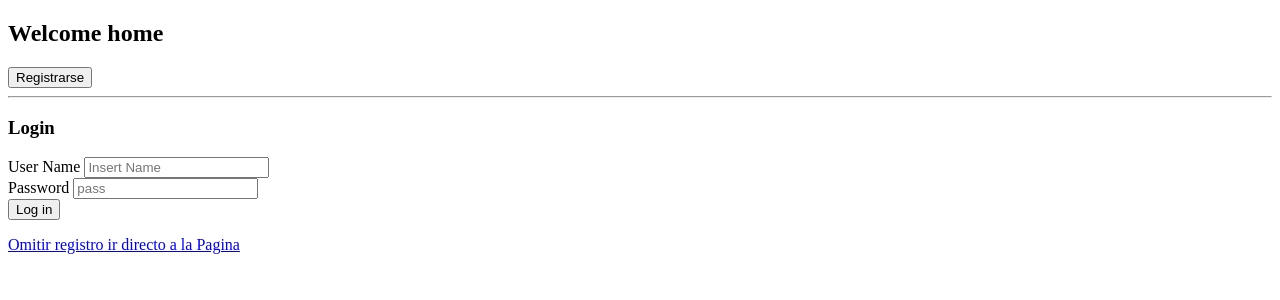
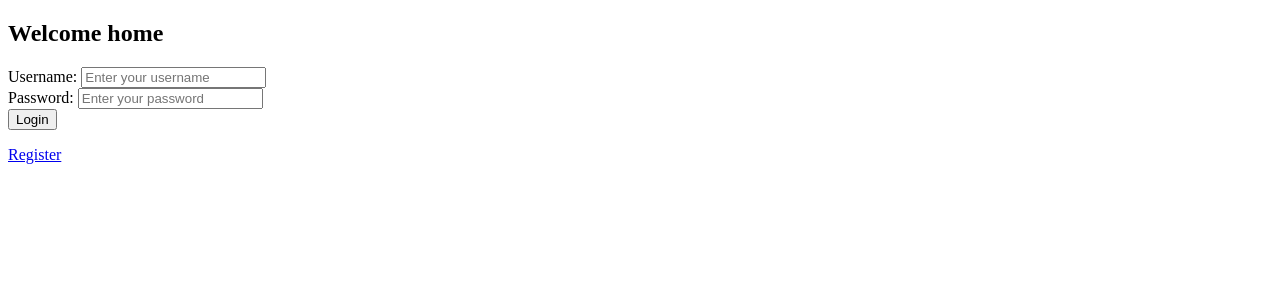
Before and after one commit to Bemontx/Web_Pets, a Django app: page / in a window 1280 px wide. Shown: the top 300 px of the page. Run offline with Django 5.2, Linux system fonts and the light colour scheme.

Commit message:
update login

```diff
--- a/app/urls.py
+++ b/app/urls.py
@@ -1,9 +1,8 @@
-from django.urls import path, include
-from .views import IndexView, HomeView
+from django.urls import path
+from .views import IndexView, HomeView, RegisterView
 
 urlpatterns = [
-    path('', HomeView.as_view({'get': 'home', 'post':'register'}), name='home'),
+    path('', HomeView.as_view({'get': 'home', 'post': 'home'}), name='home'),
     path('index/', IndexView.as_view({'get': 'list'}), name='index'),
-    path('register/', HomeView.as_view({'post':'register'}), name='register'),
-    path('login/', HomeView.as_view({'post':'login'}), name='login'),
+    path('register/', RegisterView.as_view({'get': 'register', 'post': 'register'}), name='register'),
 ]
--- a/app/views.py
+++ b/app/views.py
@@ -10,7 +10,18 @@ from .models import Users
 class HomeView(viewsets.ViewSet):
 
     def home(self, request):
+        if request.method == 'POST':
+            username = request.POST.get('username')
+            password = request.POST.get('password')
+            user = authenticate(request, username=username, password=password)
+            if user is not None:
+                login(request, user)
+                return redirect('index')
+            else:
+                return render(request, 'home.html', {'error': 'Invalid credentials'})
         return render(request, 'home.html')
+
+class RegisterView(viewsets.ViewSet):
 
     def register(self, request):
         if request.method == 'POST':
@@ -35,20 +46,6 @@ class HomeView(viewsets.ViewSet):
 
         return render(request, 'register.html', {'serializer': serializer})
 
-    def login(self,request):
-        if request.method == 'POST':
-            username = request.POST.get('username')
-            password = request.POST.get('password')
-            user = authenticate(request, username=username,password=password)
-            if user is not None:
-                login(request, user)
-                return redirect('index')
-            else:
-                return render(request, 'home.html', {'error':'Invalid Credentials'})
-
-        return render(request,'home.html')
-
-
 class IndexView(viewsets.ViewSet):
     permission_classes = [AllowAny]
     authentication_classes = [authentication.SessionAuthentication]
--- a/templates/home.html
+++ b/templates/home.html
@@ -10,30 +10,23 @@
 <body>
     <h2>Welcome home</h2>
 
-    {% block content%}
+    {% block content %}
     <form action="{% url 'home' %}" method="post">
         {% csrf_token %}
-        {{ serializer.as_p }}
-        <input type="submit" value="Registrarse">
+        <label for="id_username">Username:</label>
+        <input type="text" id="id_username" name="username" placeholder="Enter your username" required>
+        <br>
+        <label for="id_password">Password:</label>
+        <input type="password" id="id_password" name="password" placeholder="Enter your password" required>
+        <br>
+        <input type="submit" value="Login">
     </form>
 
-    <hr>
-    <div>
-        <h3>Login</h3>
-        <form action="{% url 'login' %}" method='post'></form>
-        {% csrf_token %}
+    {% if error %}
+    <p style="color: red;">{{ error }}</p>
+    {% endif %}
 
-        <label for="id_login_username">User Name</label>
-        <input type="text" id='id_login_username' name='username' placeholder='Insert Name' required>
-        <br>
-        <label for="id_login_password">Password</label>
-        <input type="text" id='id_login_password' name='password' placeholder='pass' required>
-        <br>
-        <input type="submit" value='Log in'>
-
-    </div>
-
-    <p><a href="{% url 'index' %}">Omitir registro ir directo a la Pagina</a></p>
+    <p><a href="{% url 'register' %}">Register</a></p>
     {% endblock %}
 </body>
 </html>
```
Also changed, not shown: templates/index.html (+13 -17 lines), templates/register.html (+7 -14 lines).
